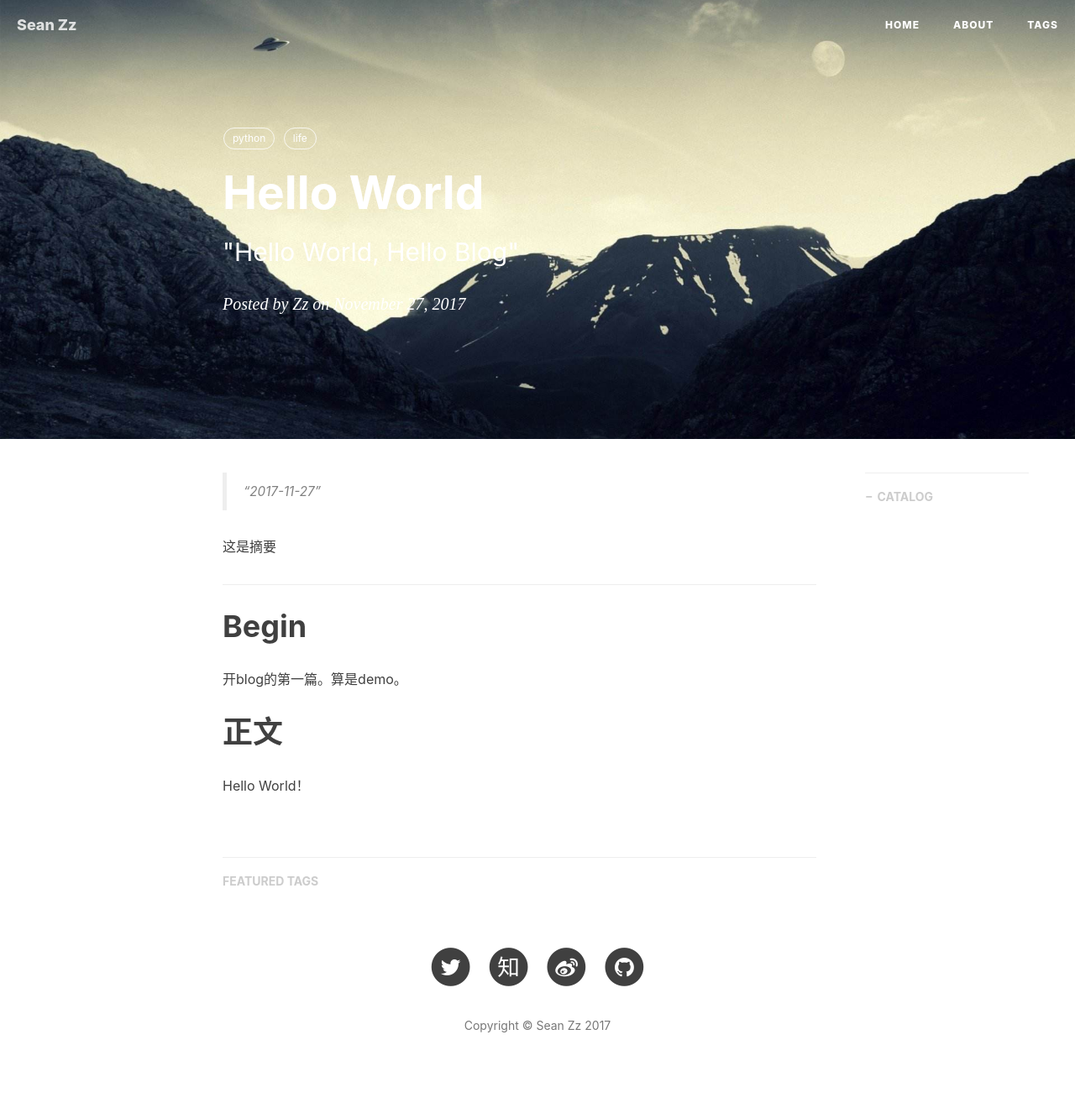
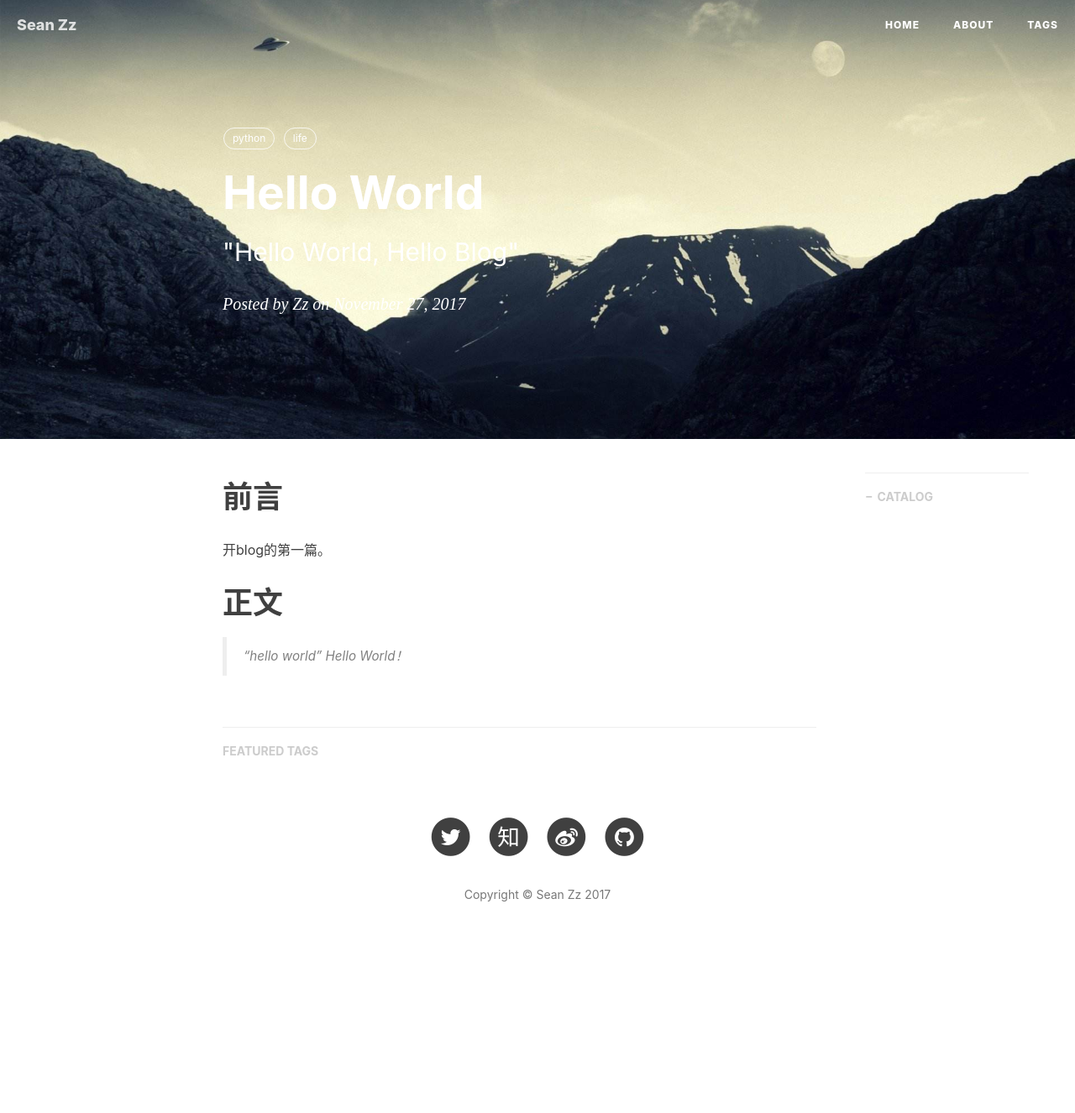
Before and after one commit to shinowe/zzsean.github.io, a Jekyll site: the page built from _posts/2017-11-27-hello-world.markdown, in a window 1280 px wide. Shown: the whole page at 84% size. Built offline with Jekyll 4.4.1, drawn with Linux system fonts in a browser that asks for light colours; nearby versions of some CDN libraries; comment, search, counter and statistics services are not loaded; after the commit the page ends 1170 px from its top, so only the background shows below that.

Commit message:
20171127

```diff
--- a/_posts/2017-11-27-hello-world.markdown
+++ b/_posts/2017-11-27-hello-world.markdown
@@ -11,18 +11,15 @@ tags:
     - life
 ---
 
-> “2017-11-27”
-
-这是摘要
-
----
 
 
-# Begin
 
-开blog的第一篇。算是demo。
+# 前言
+
+开blog的第一篇。
 
 
 # 正文
 
+> “hello world”
 Hello World！
```
